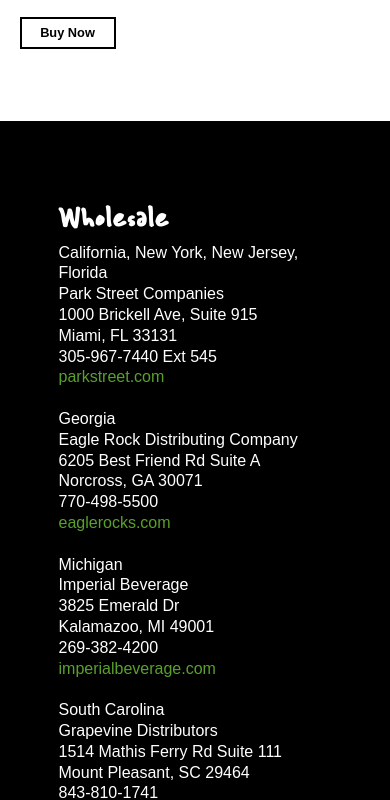
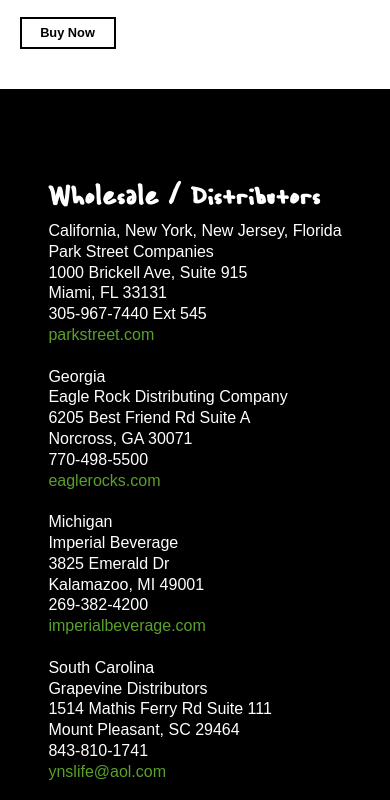
Before and after one commit to pnochisaki/prohibition-pops, a plain HTML site: page index.html in a window 390 px wide. Shown: the part 1384-2184 px from the top of the page. Drawn offline with nearby package versions, Linux system fonts and the light colour scheme; a script that the page names is missing.

Commit message:
Wholesale section edits
Changed heading to "Wholesale / Distributors", erased section height, and made padding 4vw on all sides

```diff
--- a/css/prohibition-pops.webflow.css
+++ b/css/prohibition-pops.webflow.css
@@ -222,9 +222,9 @@
   display: -webkit-flex;
   display: -ms-flexbox;
   display: flex;
-  height: 100rem;
-  margin-top: 3vw;
-  padding: 0px 5vw;
+  height: auto;
+  margin-top: 0px;
+  padding: 4vw;
   -webkit-box-pack: justify;
   -webkit-justify-content: space-between;
   -ms-flex-pack: justify;
@@ -808,9 +808,9 @@
 
   .section-5 {
     height: 55rem;
-    margin-top: 0vw;
-    padding-right: 15vw;
-    padding-left: 15vw;
+    margin-top: 0px;
+    padding-right: 4vw;
+    padding-left: 4vw;
   }
 
   .heading-3 {
@@ -1009,7 +1009,7 @@
 
   .section-5 {
     height: 50rem;
-    margin-top: 0vw;
+    margin-top: 0px;
   }
 
   .heading-3 {
@@ -1211,7 +1211,7 @@
 
   .section-5 {
     height: 60rem;
-    margin-top: 2rem;
+    margin-top: 0px;
   }
 
   .heading-3 {
--- a/index.html
+++ b/index.html
@@ -1,5 +1,5 @@
 <!DOCTYPE html><!--  This site was created in Webflow. http://www.webflow.com  -->
-<!--  Last Published: Wed Jun 08 2022 20:04:41 GMT+0000 (Coordinated Universal Time)  -->
+<!--  Last Published: Wed Jun 08 2022 22:46:52 GMT+0000 (Coordinated Universal Time)  -->
 <html data-wf-page="629a7da34ed1a86dfd1e1d97" data-wf-site="628443d0b8e05459b2393646">
 <head>
   <meta charset="utf-8">
@@ -54,7 +54,7 @@
   </div>
   <div class="section-5 wf-section">
     <div class="container-3 w-container">
-      <h1 class="heading-3">Wholesale</h1>
+      <h1 class="heading-3">Wholesale / Distributors</h1>
       <p class="paragraph-3">California, New York, New Jersey, Florida<br>Park Street Companies<br>1000 Brickell Ave, Suite 915<br>Miami, FL 33131<br>305-967-7440 Ext 545<br>
         <a href="http://www.parkstreet.com" target="_blank" class="link-2">parkstreet.com</a><br><br>Georgia<br>Eagle Rock Distributing Company<br>6205 Best Friend Rd Suite A<br>Norcross, GA 30071<br>770-498-5500<br>
         <a href="http://www.eaglerocks.com" target="_blank" class="link-3">eaglerocks.com</a><br><br>Michigan<br>Imperial Beverage<br>3825 Emerald Dr<br>Kalamazoo, MI 49001<br>269-382-4200<br>
```
Also changed, not shown: contact-wholesale.html (+1 -1 lines), product-detail.html (+1 -1 lines), products.html (+1 -1 lines).
